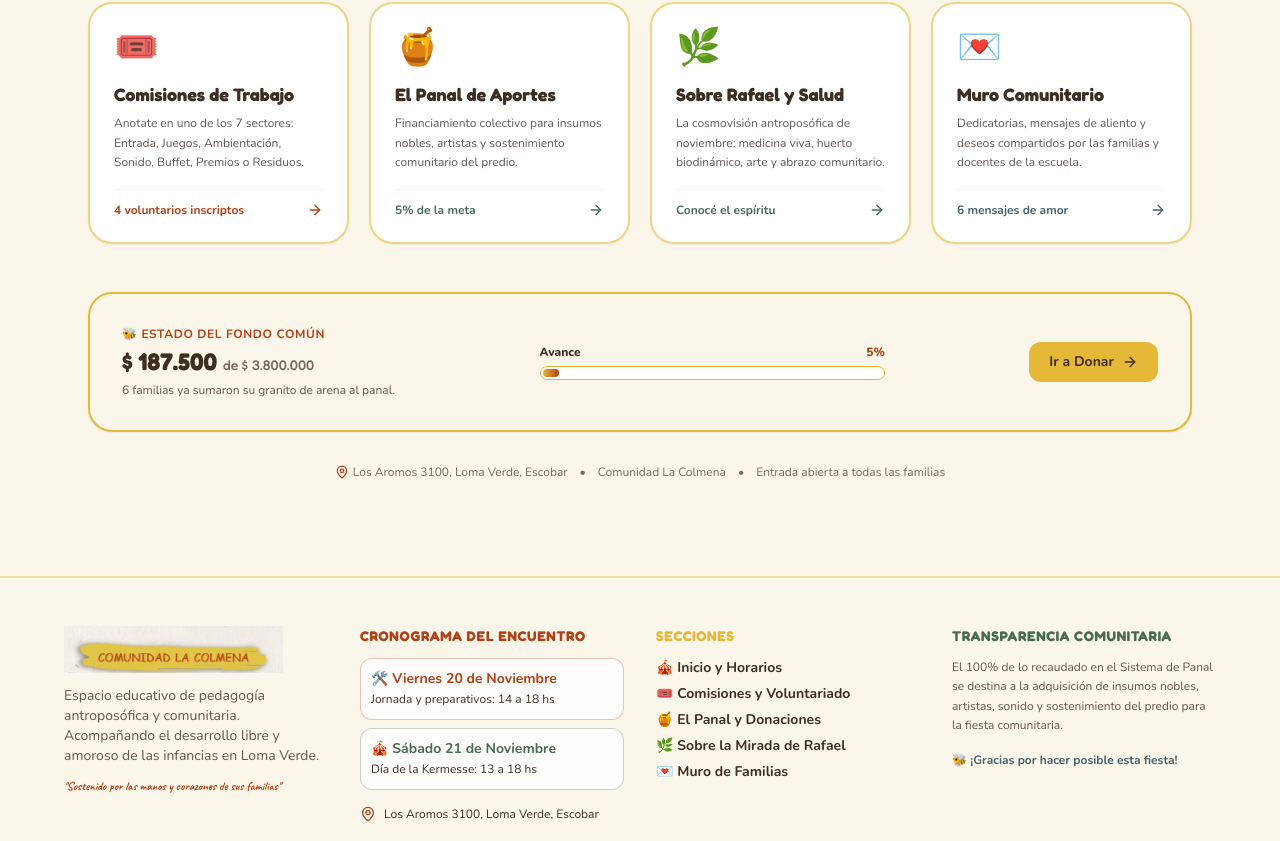
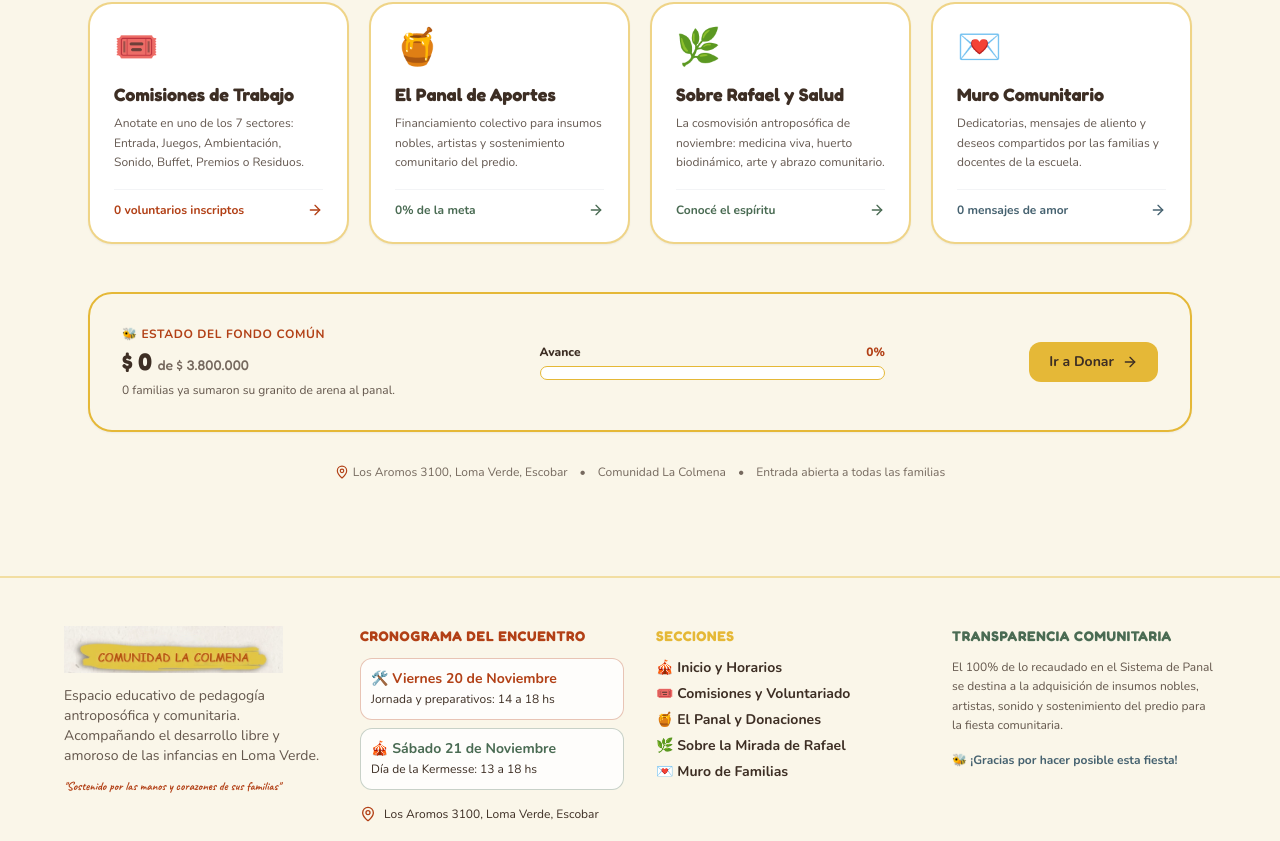
Before and after one commit to RamiStein/lacolmena, a React (Vite) app: page / in a window 1280 px wide. Shown: the part 1219-2060 px from the top of the page. Built offline with nearby package versions, Linux system fonts and the light colour scheme.

Commit message:
feat: reset raised amount and donations to zero for live campaign launch

```diff
--- a/src/App.jsx
+++ b/src/App.jsx
@@ -29,7 +29,16 @@ export default function App() {
 
   // Cargar estado inicial o recuperar desde localStorage
   const [campaignData, setCampaignData] = useState(() => {
-    const saved = localStorage.getItem('la_colmena_campaign_data_v3_kermesse');
+    // Limpieza de claves de prueba anteriores
+    try {
+      localStorage.removeItem('la_colmena_campaign_data_v1');
+      localStorage.removeItem('la_colmena_campaign_data_v2_rafael');
+      localStorage.removeItem('la_colmena_campaign_data_v3_kermesse');
+    } catch (e) {
+      // ignore
+    }
+
+    const saved = localStorage.getItem('la_colmena_campaign_data_real');
     if (saved) {
       try {
         const parsed = JSON.parse(saved);
@@ -37,7 +46,6 @@ export default function App() {
           ...INITIAL_CAMPAIGN_DATA,
           ...parsed,
           comisiones: INITIAL_CAMPAIGN_DATA.comisiones,
-          voluntarios: parsed.voluntarios || INITIAL_CAMPAIGN_DATA.voluntarios,
           jornadas: INITIAL_CAMPAIGN_DATA.jornadas,
           eventDate: INITIAL_CAMPAIGN_DATA.eventDate,
         };
@@ -66,7 +74,7 @@ export default function App() {
 
   // Guardar en localStorage ante cualquier cambio
   useEffect(() => {
-    localStorage.setItem('la_colmena_campaign_data_v3_kermesse', JSON.stringify(campaignData));
+    localStorage.setItem('la_colmena_campaign_data_real', JSON.stringify(campaignData));
   }, [campaignData]);
 
   // Navegación fluida entre pestañas
--- a/src/components/MuroComunidad.jsx
+++ b/src/components/MuroComunidad.jsx
@@ -112,7 +112,24 @@ export function MuroComunidad({ donaciones, onAddSimpleMessage }) {
 
       {/* Tarjetas de Donantes y Mensajes */}
       <div className="grid grid-cols-1 sm:grid-cols-2 lg:grid-cols-3 gap-5">
-        {donaciones.map((item) => (
+        {donaciones.length === 0 ? (
+          <div className="col-span-full bg-white/70 border-2 border-dashed border-[#E5B837] rounded-3xl p-8 sm:p-10 text-center">
+            <span className="text-4xl block mb-2">💌</span>
+            <h4 className="font-bold text-base text-[#3D2E24] mb-1">
+              ¡El muro está abierto para recibir tus palabras!
+            </h4>
+            <p className="text-xs sm:text-sm text-[#3D2E24]/70 max-w-md mx-auto mb-4">
+              Sé de las primeras familias en dejar un mensaje de aliento, intención o dedicatoria para la kermesse comunitaria.
+            </p>
+            <button
+              onClick={() => setShowQuickForm(true)}
+              className="bg-[#B24016] text-[#FAF6E9] px-5 py-2.5 rounded-full font-bold text-xs shadow-sm hover:bg-[#973410] transition-colors"
+            >
+              ✍️ Dejar un mensaje en el muro
+            </button>
+          </div>
+        ) : (
+          donaciones.map((item) => (
           <div
             key={item.id}
             className="bg-white/90 border border-[#E5B837]/50 rounded-3xl p-5 shadow-warm hover:shadow-warm-lg transition-all duration-300 flex flex-col justify-between relative group overflow-hidden"
@@ -152,7 +169,7 @@ export function MuroComunidad({ donaciones, onAddSimpleMessage }) {
               </span>
             </div>
           </div>
-        ))}
+        )))}
       </div>
     </section>
   );
--- a/src/data/initialData.js
+++ b/src/data/initialData.js
@@ -89,45 +89,8 @@ export const INITIAL_CAMPAIGN_DATA = {
     }
   ],
 
-  // Voluntarios anotados en comisiones
-  voluntarios: [
-    {
-      id: "vol-1",
-      name: "Familia Gómez Benítez",
-      phone: "11-4455-6677",
-      comisionId: "buffet",
-      disponibilidad: "ambos",
-      message: "Llevamos tortas caseras y podemos estar atendiendo el mostrador.",
-      date: "2026-10-18T14:20:00"
-    },
-    {
-      id: "vol-2",
-      name: "Carla y Santi (Jardín)",
-      phone: "11-3322-1100",
-      comisionId: "ambientacion",
-      disponibilidad: "viernes",
-      message: "Disponibles el viernes a las 14 hs para colgar banderines y acomodar mesas.",
-      date: "2026-10-19T10:15:00"
-    },
-    {
-      id: "vol-3",
-      name: "Mateo (papá de Clara)",
-      phone: "11-6677-8899",
-      comisionId: "gestion-residuos",
-      disponibilidad: "sabado",
-      message: "Me sumo al equipo de reciclaje y cuidado de tachos verdes durante la tarde.",
-      date: "2026-10-20T16:00:00"
-    },
-    {
-      id: "vol-4",
-      name: "Valeria y Tomás",
-      phone: "11-2233-4455",
-      comisionId: "juegos-talleres",
-      disponibilidad: "sabado",
-      message: "Podemos coordinar la estación de pesca mágica o el tiro al blanco.",
-      date: "2026-10-21T09:30:00"
-    }
-  ],
+  // Voluntarios anotados en comisiones (inicia vacío para la campaña real)
+  voluntarios: [],
 
   targetAmount: 3800000, // Meta comunitaria global ($3.800.000)
   bankDetails: {
@@ -145,7 +108,7 @@ export const INITIAL_CAMPAIGN_DATA = {
       icon: "Sprout",
       description: "Plantines medicinales biodinámicos (manzanilla, caléndula, lavanda, romero), aceites esenciales, alcohol de cereales y frascos para el taller de medicina casera y el botiquín vivo de la escuela.",
       target: 750000,
-      raised: 590000,
+      raised: 0,
       color: "huerta",
     },
     {
@@ -154,7 +117,7 @@ export const INITIAL_CAMPAIGN_DATA = {
       icon: "Palette",
       description: "Acuarelas Stockmar para veladuras de color que serenan el alma, ceras de abejas tibias para modelar, lanas vellón teñidas con tintes de monte y maderas nobles para el trabajo sereno de los sentidos.",
       target: 850000,
-      raised: 680000,
+      raised: 0,
       color: "miel",
     },
     {
@@ -163,7 +126,7 @@ export const INITIAL_CAMPAIGN_DATA = {
       icon: "Wheat",
       description: "Harinas integrales agroecológicas, masa madre viva, miel de abejas pura, frutos secos, hierbas digestivas e ingredientes limpios para elaborar alimentos vitales y el buffet consciente de la feria.",
       target: 650000,
-      raised: 520000,
+      raised: 0,
       color: "miel",
     },
     {
@@ -172,7 +135,7 @@ export const INITIAL_CAMPAIGN_DATA = {
       icon: "Music",
       description: "Instrumentos acústicos nobles (arpa, cítaras, flautas de madera, cuencos y sikus), mantas de telar y rondas de euritmia pedagógica que invitan a la respiración y armonía corporal de niños y grandes.",
       target: 800000,
-      raised: 410000,
+      raised: 0,
       color: "cielo",
     },
     {
@@ -181,7 +144,7 @@ export const INITIAL_CAMPAIGN_DATA = {
       icon: "HeartHandshake",
       description: "Pérgolas y toldos de lino natural para cuidar del sol primaveral, rincones de reposo con fardos de pasto, flores de estación y espacios de escucha y bienestar para todas las familias.",
       target: 750000,
-      raised: 380000,
+      raised: 0,
       color: "terracota",
     }
   ],
@@ -217,66 +180,6 @@ export const INITIAL_CAMPAIGN_DATA = {
       desc: "Acondicionamiento de gazebos de sombra, descanso y sostenimiento del predio.",
     },
   ],
-  donaciones: [
-    {
-      id: "don-1",
-      donorName: "Familia Gómez Benítez (3er Grado)",
-      amount: 30000,
-      date: "2026-10-15T14:30:00",
-      propositoId: "herbolario-salud",
-      message: "¡Que la mirada sanadora de Rafael traiga salud, equilibrio y amor a todas nuestras familias!",
-      isAnonymous: false,
-      confirmed: true,
-    },
-    {
-      id: "don-2",
-      donorName: "Docentes de Jardín e Inicial",
-      amount: 45000,
-      date: "2026-10-14T11:20:00",
-      propositoId: "arte-terapia",
-      message: "Cuidando con ternura el calor anímico y el desarrollo libre y saludable de las infancias.",
-      isAnonymous: false,
-      confirmed: true,
-    },
-    {
-      id: "don-3",
-      donorName: "Abuelos de Clara y Mateo",
-      amount: 60000,
-      date: "2026-10-12T18:15:00",
-      propositoId: "ritmo-movimiento",
-      message: "Esperamos con ansias la música armónica, las rondas y el encuentro que tanto nos sana el corazón.",
-      isAnonymous: false,
-      confirmed: true,
-    },
-    {
-      id: "don-4",
-      donorName: "Familia Rossi",
-      amount: 15000,
-      date: "2026-10-10T09:45:00",
-      propositoId: "nutricion-cocina",
-      message: "¡Queremos aportar para que el alimento de la feria sea medicina viva para todos!",
-      isAnonymous: false,
-      confirmed: true,
-    },
-    {
-      id: "don-5",
-      donorName: "Aporte Anónimo",
-      amount: 30000,
-      date: "2026-10-08T16:10:00",
-      propositoId: "oasis-cuidado",
-      message: "Por un espacio que acoge, protege y acompaña el florecer de cada ser humano en Loma Verde.",
-      isAnonymous: true,
-      confirmed: true,
-    },
-    {
-      id: "don-6",
-      donorName: "Mariana y Facundo",
-      amount: 7500,
-      date: "2026-10-06T20:00:00",
-      propositoId: "herbolario-salud",
-      message: "Un granito de polen para los preparados y la huerta medicinal de la colmena.",
-      isAnonymous: false,
-      confirmed: true,
-    }
-  ]
+  // Registro de donaciones reales (inicia en $0 para la campaña real)
+  donaciones: []
 };
```
